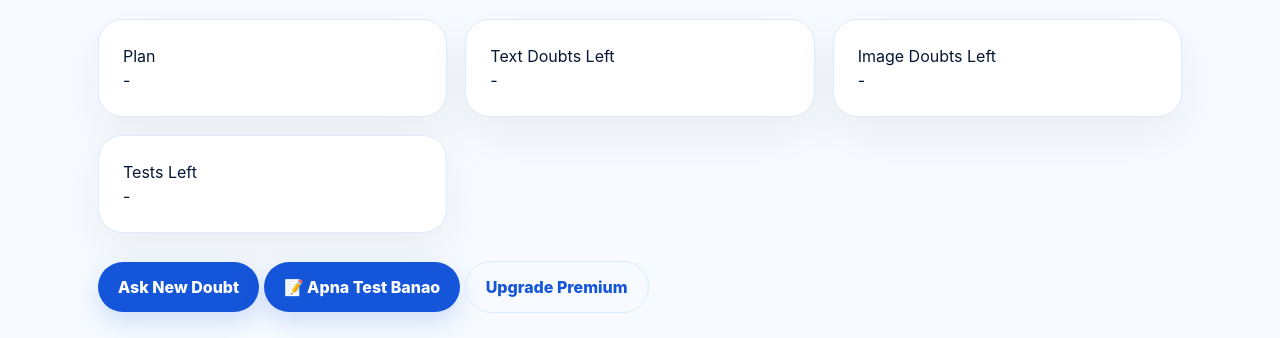
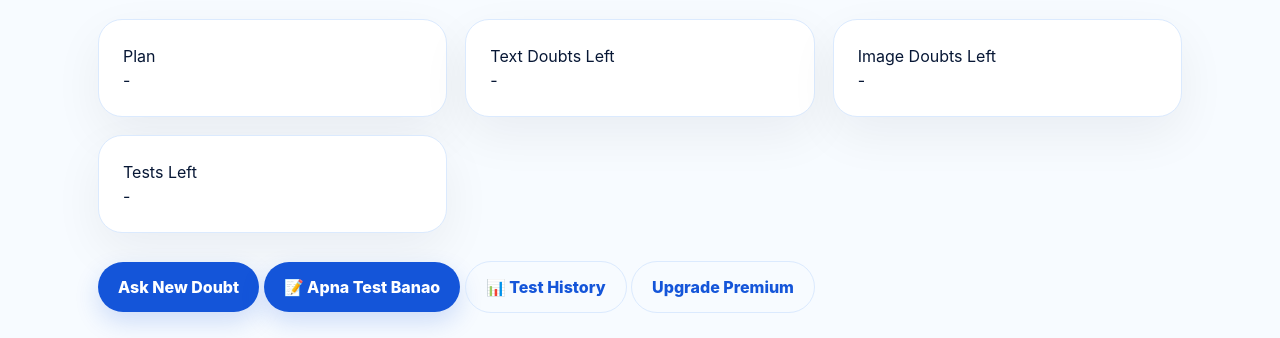
Before and after one commit to raosahabwebservices/math-guru, a website: page dashboard.html in a window 1280 px wide. Shown: the part 204-542 px from the top of the page. Drawn offline with nearby package versions, Linux system fonts and the light colour scheme.

Commit message:
Update dashboard.html

```diff
--- a/dashboard.html
+++ b/dashboard.html
@@ -55,6 +55,7 @@
     <section style="margin-top:28px" class="row">
       <a class="btn" href="ask-doubt.html">Ask New Doubt</a>
       <a class="btn" href="test-generator.html">📝 Apna Test Banao</a>
+      <a class="btn ghost" href="test-history.html">📊 Test History</a>
       <a class="btn ghost" href="upgrade.html">Upgrade Premium</a>
     </section>
 
```
